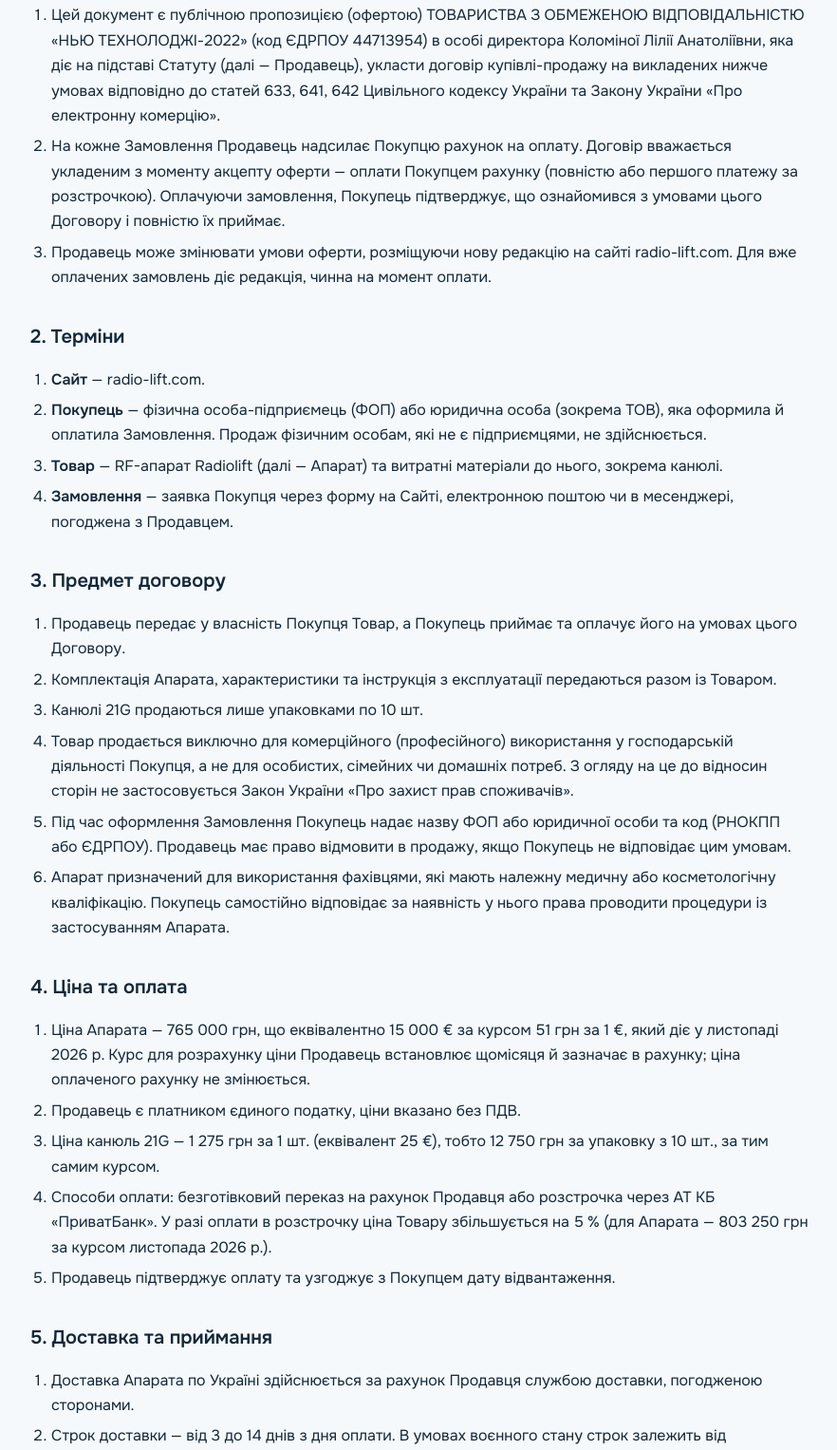
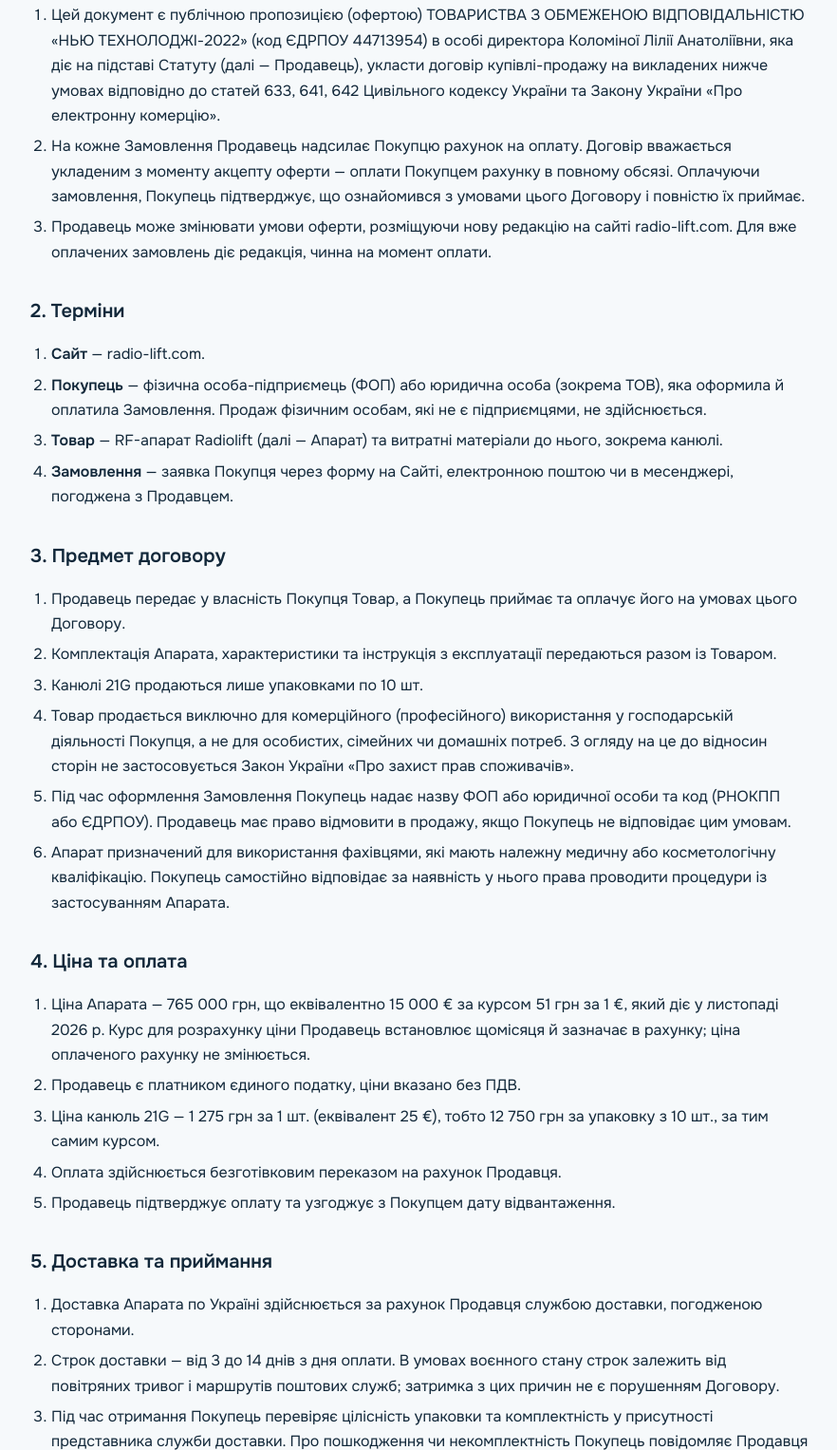
Before and after one commit to plasmaskinorg-cell/radio-lift, a plain HTML site: page oferta.html in a window 1280 px wide. Shown: the part 265-1792 px from the top of the page at 95% size, without its empty margins (198-1080 px from the left). Drawn offline with nearby package versions, Linux system fonts and the light colour scheme; a web font is replaced by a local one.

Commit message:
Оферта: прибрано розстрочку
Co-Authored-By: Claude Opus 5.5 <noreply@anthropic.com>
Claude-Session: https://claude.ai/code/session_01RRNknP1tfUa2k2LLcZev43

```diff
--- a/oferta.html
+++ b/oferta.html
@@ -32,7 +32,7 @@ td:first-child{color:#51677A;width:42%;padding-right:12px}
 <h2>1. Загальні положення</h2>
 <ol>
 <li>Цей документ є публічною пропозицією (офертою) ТОВАРИСТВА З ОБМЕЖЕНОЮ ВІДПОВІДАЛЬНІСТЮ «НЬЮ ТЕХНОЛОДЖІ-2022» (код ЄДРПОУ 44713954) в особі директора Коломіної Лілії Анатоліївни, яка діє на підставі Статуту (далі — Продавець), укласти договір купівлі-продажу на викладених нижче умовах відповідно до статей 633, 641, 642 Цивільного кодексу України та Закону України «Про електронну комерцію».</li>
-<li>На кожне Замовлення Продавець надсилає Покупцю рахунок на оплату. Договір вважається укладеним з моменту акцепту оферти — оплати Покупцем рахунку (повністю або першого платежу за розстрочкою). Оплачуючи замовлення, Покупець підтверджує, що ознайомився з умовами цього Договору і повністю їх приймає.</li>
+<li>На кожне Замовлення Продавець надсилає Покупцю рахунок на оплату. Договір вважається укладеним з моменту акцепту оферти — оплати Покупцем рахунку в повному обсязі. Оплачуючи замовлення, Покупець підтверджує, що ознайомився з умовами цього Договору і повністю їх приймає.</li>
 <li>Продавець може змінювати умови оферти, розміщуючи нову редакцію на сайті radio-lift.com. Для вже оплачених замовлень діє редакція, чинна на момент оплати.</li>
 </ol>
 
@@ -59,7 +59,7 @@ td:first-child{color:#51677A;width:42%;padding-right:12px}
 <li>Ціна Апарата — 765 000 грн, що еквівалентно 15 000 € за курсом 51 грн за 1 €, який діє у листопаді 2026 р. Курс для розрахунку ціни Продавець встановлює щомісяця й зазначає в рахунку; ціна оплаченого рахунку не змінюється.</li>
 <li>Продавець є платником єдиного податку, ціни вказано без ПДВ.</li>
 <li>Ціна канюль 21G — 1 275 грн за 1 шт. (еквівалент 25 €), тобто 12 750 грн за упаковку з 10 шт., за тим самим курсом.</li>
-<li>Способи оплати: безготівковий переказ на рахунок Продавця або розстрочка через АТ КБ «ПриватБанк». У разі оплати в розстрочку ціна Товару збільшується на 5 % (для Апарата — 803 250 грн за курсом листопада 2026 р.).</li>
+<li>Оплата здійснюється безготівковим переказом на рахунок Продавця.</li>
 <li>Продавець підтверджує оплату та узгоджує з Покупцем дату відвантаження.</li>
 </ol>
 
```
